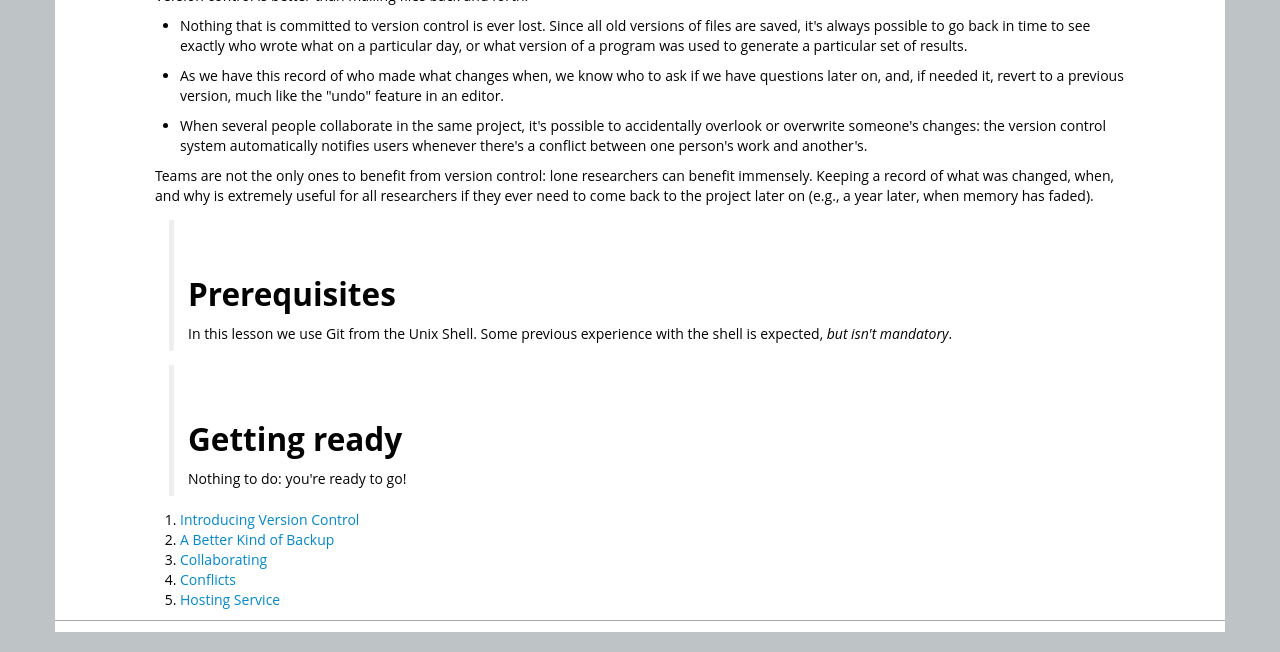
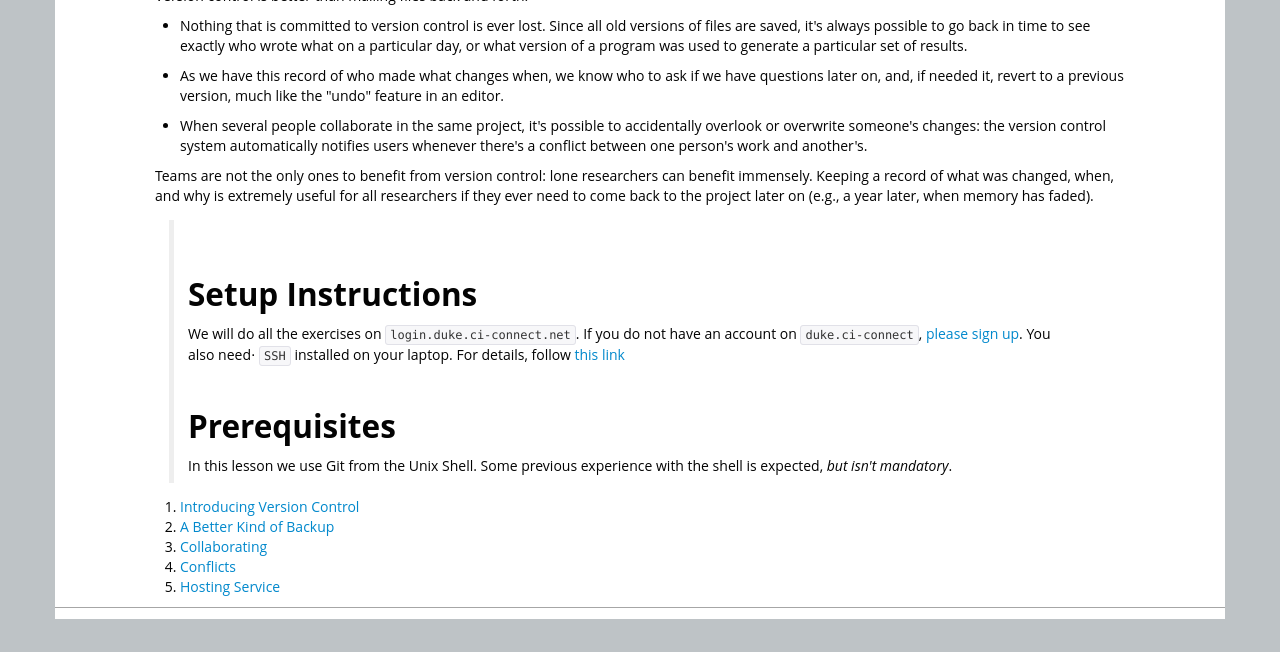
Before and after one commit to SWC-OSG-Workshop/2015-10-27-duke, a Jekyll site: the page built from novice/git/index.md, in a window 1280 px wide. Shown: the part 367-1019 px from the top of the page. Built offline with Jekyll 4.4.1, drawn with Linux system fonts in a browser that asks for light colours.

Commit message:
edit index.md

```diff
--- a/novice/git/index.md
+++ b/novice/git/index.md
@@ -26,16 +26,15 @@ Version control is better than mailing files back and forth:
 
 Teams are not the only ones to benefit from version control: lone researchers can benefit immensely. Keeping a record of what was changed, when, and why is extremely useful for all researchers if they ever need to come back to the project later on (e.g., a year later, when memory has faded).
 
-
+> ## Setup Instructions
+> We will do all the exercises on `login.duke.ci-connect.net`.  If you do not have an account on
+> `duke.ci-connect`, [please sign up](https://duke.ci-connect.net/signup). You also need⋅
+`SSH` installed on your laptop.  For details, follow [this link](http://swc-osg-workshop.github.io/2015-10-27-duke/setup.html)
+>
 > ## Prerequisites
->
 > In this lesson we use Git from the Unix Shell.
 > Some previous experience with the shell is expected,
 > *but isn't mandatory*.
-
-> ## Getting ready
->
-> Nothing to do: you're ready to go!
 
 <div class="toc" markdown="1">
 
```
